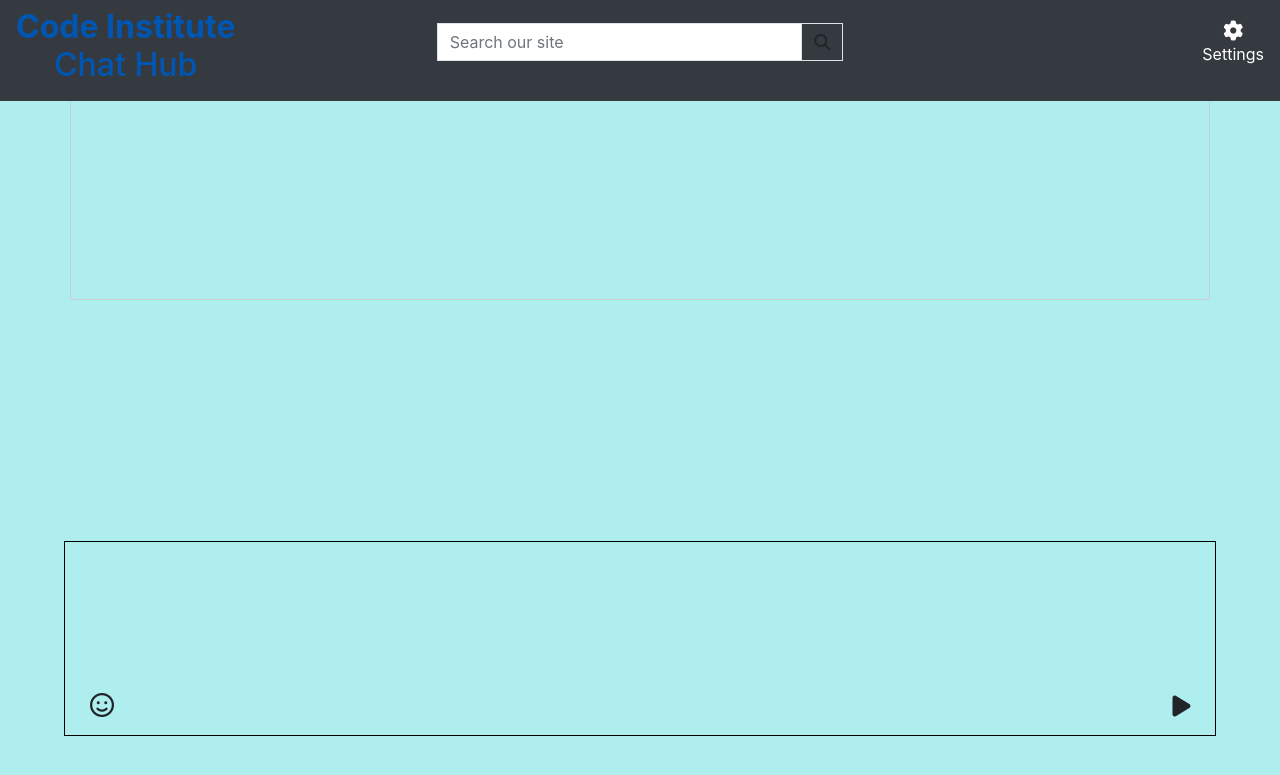
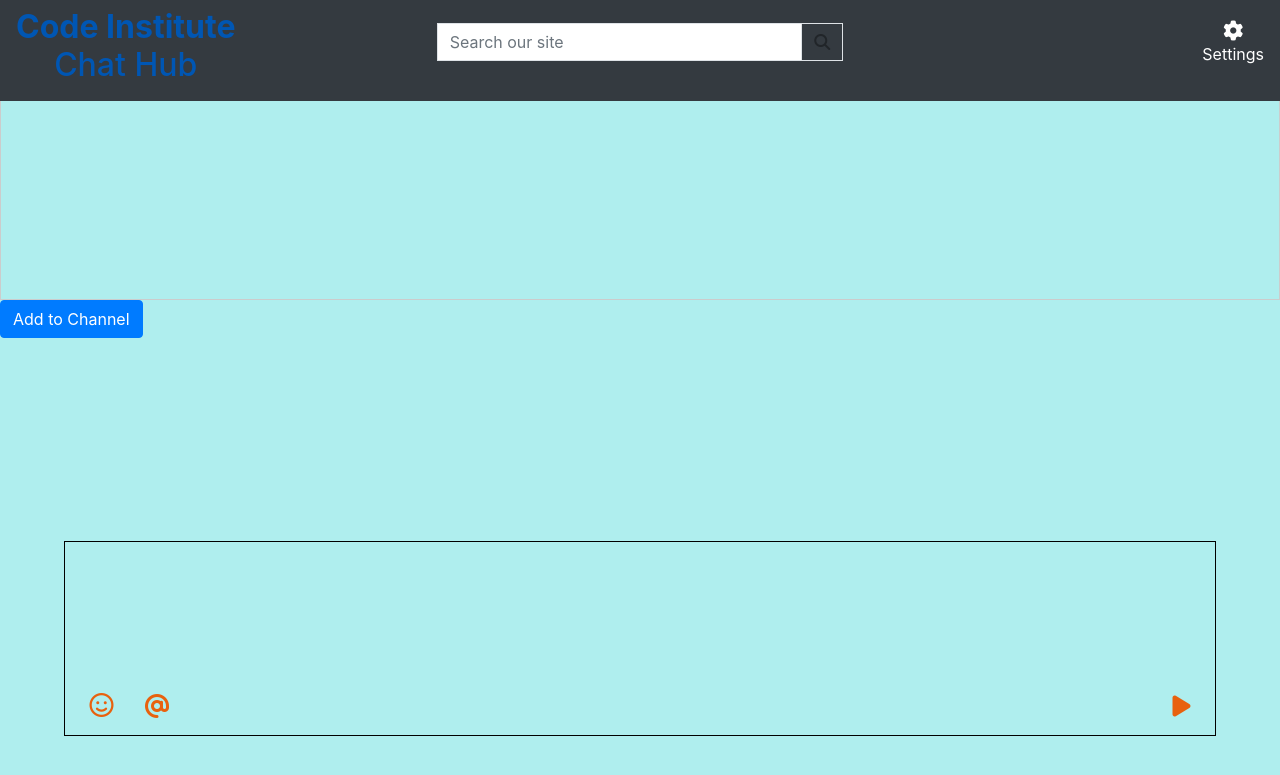
Before and after one commit to jamie33o/Code-Innovate-Chat-Hub, a Django app: template channels/templates/channels/posts.html in a window 1280 px wide. Shown: the top 775 px of the page. Run offline with Django 3.2, Linux system fonts and the light colour scheme; the template is opened without the code that fills it, so the values that code supplies are empty; some libraries are stand-ins or nearby versions.

Commit message:
Feat: add tag name modal and overlay with add user to channel  button

```diff
--- a/channels/templates/channels/posts.html
+++ b/channels/templates/channels/posts.html
@@ -11,8 +11,8 @@
 
 
 {% block content %}
-<div class="container scrollable-div d-flex justify-content-center align-items-center channels-list">
-
+<div class="scrollable-div d-flex justify-content-center align-items-center posts">
+    <!-- list for channels posts -->
     <ul class="list-unstyled">
         {% for single_post in posts %}
         <li>
@@ -24,25 +24,51 @@
     </ul>
 </div>
 
+{% if not request.user in channel_users %}
+    <!-- Button to add channel -->
+    <div id="overlay">
+        <!-- add_user_to_channel.html -->
+        <a href="{% url 'add_user_to_channel' channel_id=channel.id user_id=user.id %}" id="add-channel-button" class="btn btn-primary">
+            Add to Channel
+        </a>
+    </div>
+{% endif %}
+
 {% endblock %}
 
 {% block page_footer %}
 
+<!-- container for summernote editor -->
 <div class="sticky-bottom posts-form">
-    <div class="popup">
+    <!-- pop up for emoji's -->
+    <div id="emoji-modal" class="popup">
         <ul class="emoji-header list-inline d-flex justify-content-between mx-3 my-3"></ul>
         <hr>
         <ul class="emoji-body list-unstyled"></ul>
     </div>
+    <!-- container for usernames list that the user can tag with @ -->
+    <div id="tag-name-modal" class="popup ">
+        <ul class="list-inline d-flex justify-content-between mx-3 my-3">
+            {% for user in channel_users %}
+                <li>{{ user.username }}</li>
+            {% endfor %}
+        </ul>
+
+    </div>
+    <!-- summernote editor form -->
     <form method="post">
         {% csrf_token %}
         {{ form.media }} {# Include Summernote media files #}
         <div class="form">
             {{ form.as_p }}
         </div>
+        <!-- buttons at the bottom of summernote editor emoji,@ and arrow for posting -->
         <div class="summernote-btn-bottom">
-            <button class ="btn" type="button" id="emoji-popup-btn"><span class="fa-regular fa-face-smile fa-xl emoji-btn"></span></button>
-            <button class="post-btn btn" type="submit"><span class="fa-solid fa-play fa-xl"></span></button>
+            <div>
+                <button class ="btn text-lg-left" type="button" id="emoji-popup-btn"><span class="fa-regular fa-face-smile fa-xl emoji-btn" style="color: var(--ci-orange);"></span></button>
+                <button class ="btn" type="button" id="at-symbol"><span class="fa-solid fa-at fa-xl" style="color: var(--ci-orange);"></span></button>
+            </div>
+            <button class="post-arrow-btn btn" type="submit"><span class="fa-solid fa-play fa-xl" style="color: var(--ci-orange);"></span></button>
         </div>
     </form>
 
@@ -57,4 +83,5 @@
 
     <script src="{% static 'channels/js/posts.js' %}"></script>
 
+
 {% endblock %}
```
